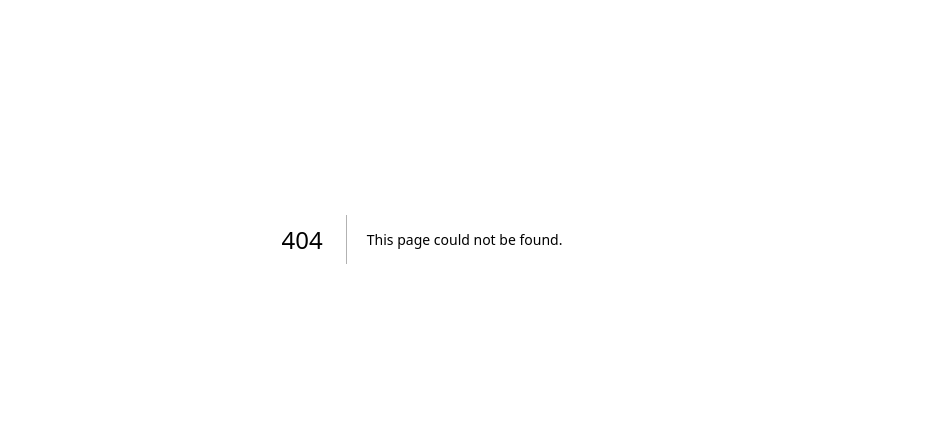
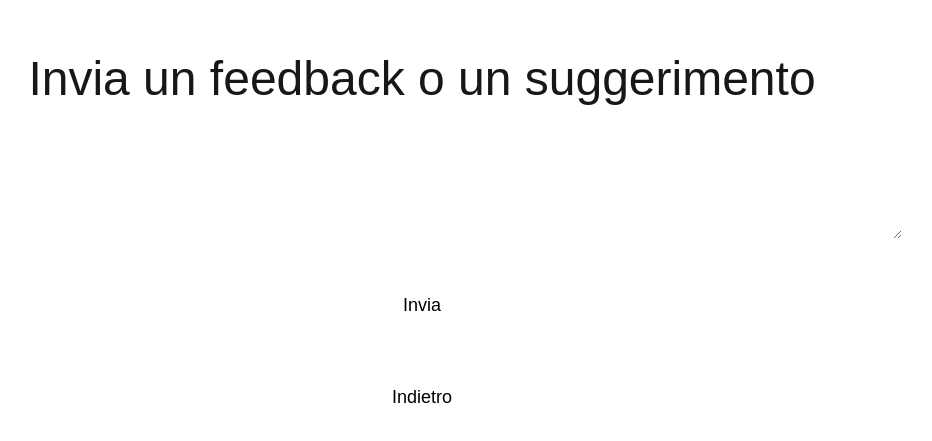
Before and after one commit to daw-dev/fanta-coca, a Next.js app: page /feedback in a window 1280 px wide. Before the commit this address had no page. Shown: the part 161-602 px from the top of the page, without its empty margins (218-1150 px from the left). Built offline with nearby package versions, Linux system fonts and the light colour scheme.

Commit message:
aggiunta feedback

```diff
--- /dev/null
+++ b/app/api/feedback/route.ts
@@ -0,0 +1,8 @@
+import { connectToDatabase } from "@/lib/mongodb";
+import { NextRequest, NextResponse } from "next/server";
+
+export async function POST(request: NextRequest) {
+  const feedback = await request.json();
+  const [db] = await connectToDatabase();
+  return NextResponse.json(await db.collection("feedback").insertOne({feedback, timeStamp: new Date()}));
+}
--- /dev/null
+++ b/app/feedback/page.tsx
@@ -0,0 +1,54 @@
+"use client";
+
+import Link from "next/link";
+import { useRef, useState } from "react";
+import { toast } from "react-toastify";
+
+export default function FeedbackPage() {
+  const [feedback, setFeedback] = useState("");
+  const buttonRef = useRef<HTMLButtonElement>(null);
+
+  return (
+    <div className="flex justify-center items-center h-screen flex-col gap-10">
+      <span className="text-xl md:text-3xl lg:text-5xl">Invia un feedback o un suggerimento</span>
+      <textarea
+        className="max-w-75% w-full p-5 text-black text-md md:text-lg lg:text-xl"
+        onChange={(evt) => {
+          setFeedback(evt.target.value);
+        }}
+        value={feedback}
+      />
+      <button
+        className="cool-button"
+        onClick={() => {
+          if (!feedback) {
+            toast.error("Inserisci un feedback!");
+            return;
+          }
+          buttonRef.current!.disabled = true;
+          fetch("/api/feedback", {
+            method: "POST",
+            body: JSON.stringify(feedback),
+            headers: {
+              "Content-Type": "application/json",
+            },
+          }).then((res) => {
+            if (res.ok) {
+              toast.success("Feedback inviato con successo!");
+              setFeedback("");
+            } else {
+              toast.error("Errore nell'invio del feedback!");
+            }
+            buttonRef.current!.disabled = false;
+          });
+        }}
+        ref={buttonRef}
+      >
+        Invia
+      </button>
+      <Link href="/" className="cool-button">
+        Indietro
+      </Link>
+    </div>
+  );
+}
--- a/app/page.tsx
+++ b/app/page.tsx
@@ -14,6 +14,9 @@ export default function Home() {
         </Link>
         <Link href={"risultati"} className="cool-button">
           Guarda i risultati
+        </Link>
+        <Link href={"feedback"} className="cool-button">
+          Invia un feedback
         </Link>
       </main>
       <footer className="row-start-3 flex gap-4 md:gap-10 flex-wrap items-center justify-center flex-col md:flex-row">
--- a/app/risultati/page.tsx
+++ b/app/risultati/page.tsx
@@ -2,13 +2,18 @@ import { getRisultati } from "@/lib/mongodb";
 import { Staff } from "@/lib/types";
 import Link from "next/link";
 
-export default async function Risultati() {
+export default async function Risultati({
+  searchParams,
+}: {
+  searchParams: { force?: string };
+}) {
   const risultato = await getRisultati();
   const today = new Date();
+  const forceEnabled = "force" in searchParams;
   if (
     !risultato ||
-    today < risultato.passaggi &&
-    today.getFullYear() === risultato.passaggi.getFullYear()
+    (today < risultato.passaggi &&
+      today.getFullYear() === risultato.passaggi.getFullYear() && !forceEnabled)
   ) {
     return (
       <div className="flex justify-center items-center h-screen flex-col gap-20">
--- a/app/scheda/pageDetails.tsx
+++ b/app/scheda/pageDetails.tsx
@@ -108,7 +108,7 @@ export default function SchedaPage(props: SchedaPageProps) {
             return;
           } else {
             buttonRef.current!.disabled = true;
-            fetch("api/nuova-scheda", {
+            fetch("api/scheda", {
               method: "POST",
               body: JSON.stringify(scheda),
             }).then(async (response) => {
```
Also changed, not shown: app/api/scheda/route.ts (renamed from app/api/nuova-scheda/route.ts).
